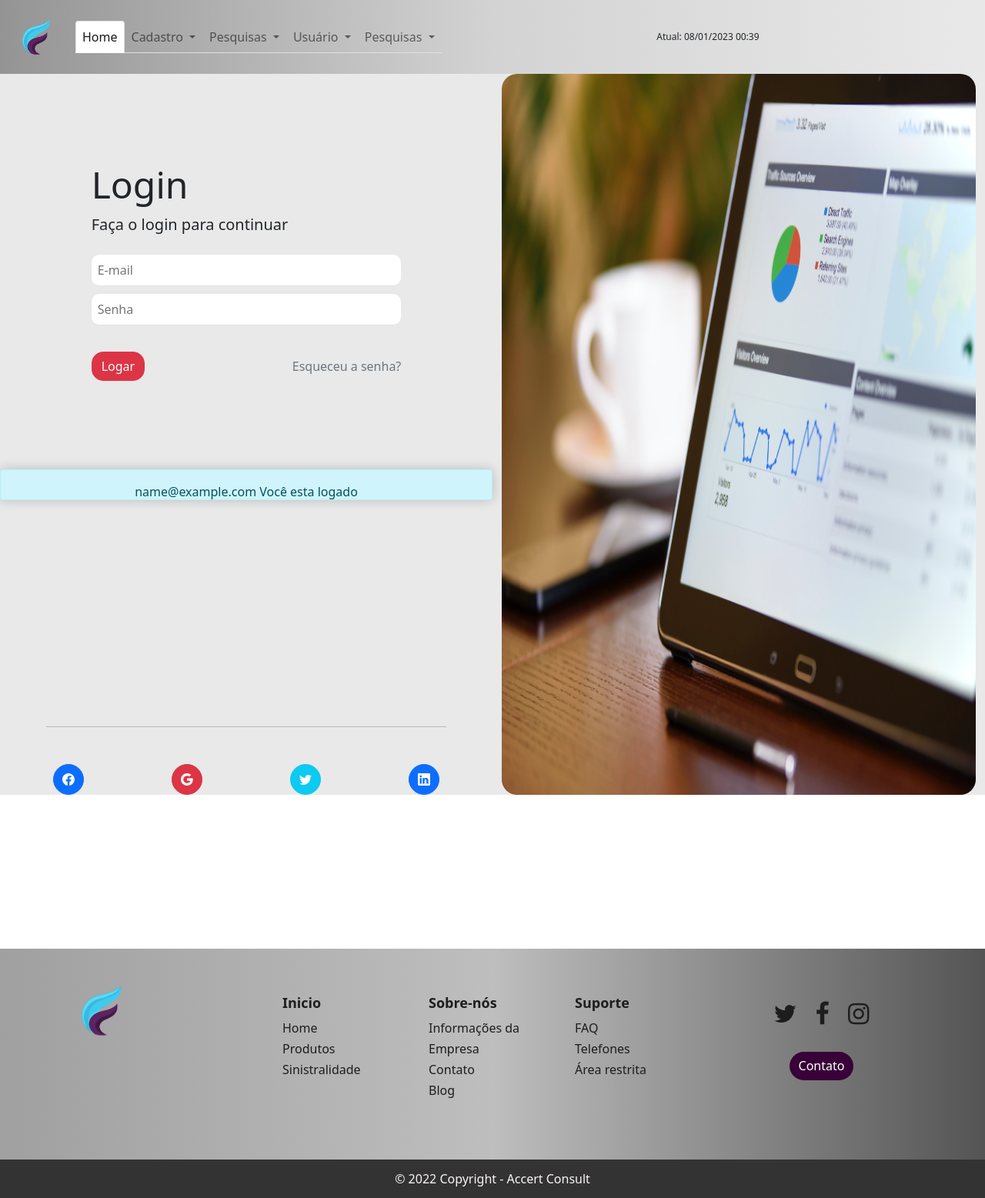
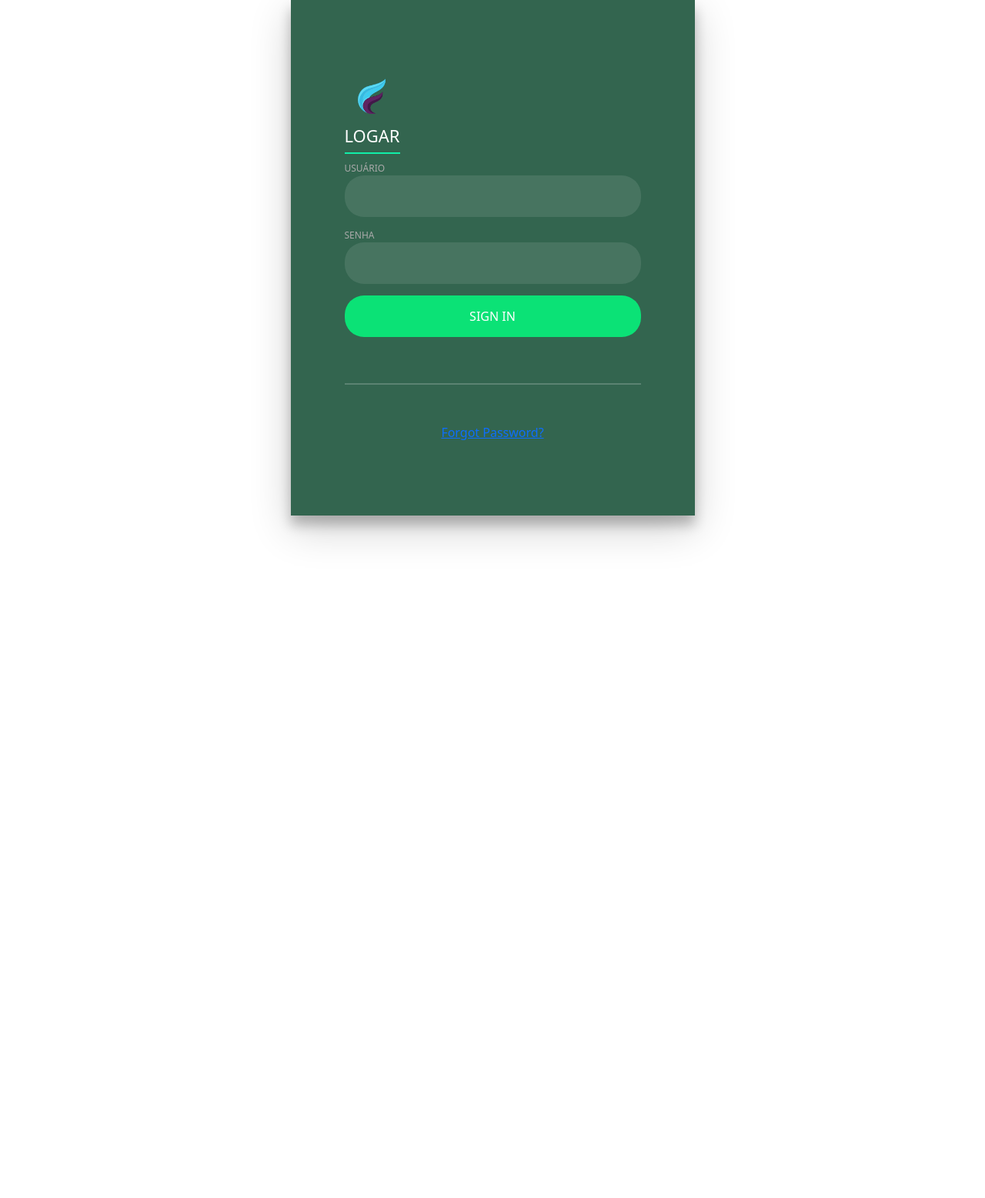
Before and after one commit to crisppi/EventoFull, a PHP site: page / in a window 1280 px wide. Shown: the whole page at 77% size. After the commit the page ends 703 px from the top, so only its background shows below. Run offline with PHP 8.4, Linux system fonts and the light colour scheme; the visitor is signed in with stand-in values (Sample User, id 1).

Commit message:
08/01 (12)

```diff
--- /dev/null
+++ b/css/login.css
@@ -0,0 +1,196 @@
+body {
+    margin: 0;
+    color: #6a6f8c;
+    background: #c8c8c8;
+    font: 600 16px/18px 'Open Sans', sans-serif;
+}
+
+*,
+:after,
+:before {
+    box-sizing: border-box
+}
+
+.clearfix:after,
+.clearfix:before {
+    content: '';
+    display: table
+}
+
+.clearfix:after {
+    clear: both;
+    display: block
+}
+
+a {
+    color: inherit;
+    text-decoration: none
+}
+
+.login-wrap {
+    width: 100%;
+    margin: auto;
+    max-width: 525px;
+    min-height: 670px;
+    position: relative;
+    box-shadow: 0 12px 15px 0 rgba(0, 0, 0, .24), 0 17px 50px 0 rgba(0, 0, 0, .19);
+}
+
+.login-html {
+    width: 100%;
+    height: 100%;
+    position: absolute;
+    padding: 90px 70px 50px 70px;
+    background: rgba(29, 85, 60, 0.9);
+}
+
+.login-html .sign-in-htm,
+.login-html .sign-up-htm {
+    top: 0;
+    left: 0;
+    right: 0;
+    bottom: 0;
+    position: absolute;
+    transform: rotateY(180deg);
+    backface-visibility: hidden;
+    transition: all .4s linear;
+}
+
+.login-html .sign-in,
+.login-html .sign-up,
+.login-form .group .check {
+    display: none;
+}
+
+.login-html .tab,
+.login-form .group .label,
+.login-form .group .button {
+    text-transform: uppercase;
+}
+
+.login-html .tab {
+    font-size: 22px;
+    margin-right: 15px;
+    padding-bottom: 5px;
+    margin: 0 15px 10px 0;
+    display: inline-block;
+    border-bottom: 2px solid transparent;
+}
+
+.login-html .sign-in:checked+.tab,
+.login-html .sign-up:checked+.tab {
+    color: #fff;
+    border-color: #11eea8;
+}
+
+.login-form {
+    min-height: 345px;
+    position: relative;
+    perspective: 1000px;
+    transform-style: preserve-3d;
+}
+
+.login-form .group {
+    margin-bottom: 15px;
+}
+
+.login-form .group .label,
+.login-form .group .input,
+.login-form .group .button {
+    width: 100%;
+    color: #fff;
+    display: block;
+}
+
+.login-form .group .input,
+.login-form .group .button {
+    border: none;
+    padding: 15px 20px;
+    border-radius: 25px;
+    background: rgba(255, 255, 255, .1);
+}
+
+.login-form .group input[data-type="password"] {
+    -webkit-text-security: circle;
+}
+
+.login-form .group .label {
+    color: #aaa;
+    font-size: 12px;
+}
+
+.login-form .group .button {
+    background: #0be276;
+}
+
+.login-form .group .button:hover {
+    background: #0b8a4b;
+    border-color: #11eea8;
+}
+
+.login-form .group label .icon {
+    width: 15px;
+    height: 15px;
+    border-radius: 2px;
+    position: relative;
+    display: inline-block;
+    background: rgba(255, 255, 255, .1);
+}
+
+.login-form .group label .icon:before,
+.login-form .group label .icon:after {
+    content: '';
+    width: 10px;
+    height: 2px;
+    background: #fff;
+    position: absolute;
+    transition: all .2s ease-in-out 0s;
+}
+
+.login-form .group label .icon:before {
+    left: 3px;
+    width: 5px;
+    bottom: 6px;
+    transform: scale(0) rotate(0);
+}
+
+.login-form .group label .icon:after {
+    top: 6px;
+    right: 0;
+    transform: scale(0) rotate(0);
+}
+
+.login-form .group .check:checked+label {
+    color: #fff;
+}
+
+.login-form .group .check:checked+label .icon {
+    background: #1161ee;
+}
+
+.login-form .group .check:checked+label .icon:before {
+    transform: scale(1) rotate(45deg);
+}
+
+.login-form .group .check:checked+label .icon:after {
+    transform: scale(1) rotate(-45deg);
+}
+
+.login-html .sign-in:checked+.tab+.sign-up+.tab+.login-form .sign-in-htm {
+    transform: rotate(0);
+}
+
+.login-html .sign-up:checked+.tab+.login-form .sign-up-htm {
+    transform: rotate(0);
+}
+
+.hr {
+    height: 2px;
+    margin: 60px 0 50px 0;
+    background: rgba(255, 255, 255, .2);
+}
+
+.foot-lnk {
+    text-align: center;
+    color: #fff;
+}
--- a/index.php
+++ b/index.php
@@ -1,62 +1,5 @@
 <?php
-require_once("templates/header.php");
+require_once("templates/headerBase.php");
+require_once("templates/modelo.html");
 ?>
-<div class="container-fluid">
-    <div class="row full-height" style="background-color:#e9e9e9">
-        <div class="col-md-6 col-12">
-            <div class="row full-height justify-content-center">
-                <div class="col-8 col-xxl-5 align-self-center">
-                    <h2 class="display-5">Login</h2>
-                    <p class="lead mb-4">Faça o login para continuar</p>
-                    <form method="post">
-                        <input class="input border-0 border-bottom p-2" style="border-radius:10px" name="email_login" id="email_login" placeholder="E-mail" type="email" />
-                        <br />
-                        <input class="input border-0 border-bottom p-2" style="border-radius:10px" placeholder="Senha" type="password" />
-                        <br />
-                        <div class="mt-4 d-flex justify-content-between align-items-center">
-                            <button style="border-radius:15px" type=" submit" class="btn btn-danger">Logar</button>
-                            <a href="#" class="text-secondary text-decoration-none">Esqueceu a senha?</a>
-                        </div>
-                    </form>
-                </div>
-
-                <?php if (isset($_SESSION['email_login'])) { ?>
-                    <div class="alerta alert alert-info d-flex justify-content-center" style="height: 40px;">
-                        <?php echo $_SESSION['email_login'] . " Você esta logado"; ?>
-                    </div>
-            </div>
-        <?php } ?>
-
-        <hr class="m-5">
-        <div class="d-flex icons justify-content-around">
-            <button class="btn btn-primary rounded-circle">
-                <svg xmlns="http://www.w3.org/2000/svg" width="16" height="16" fill="currentColor" class="bi bi-facebook" viewBox="0 0 16 16">
-                    <path d="M16 8.049c0-4.446-3.582-8.05-8-8.05C3.58 0-.002 3.603-.002 8.05c0 4.017 2.926 7.347 6.75 7.951v-5.625h-2.03V8.05H6.75V6.275c0-2.017 1.195-3.131 3.022-3.131.876 0 1.791.157 1.791.157v1.98h-1.009c-.993 0-1.303.621-1.303 1.258v1.51h2.218l-.354 2.326H9.25V16c3.824-.604 6.75-3.934 6.75-7.951z" />
-                </svg>
-            </button>
-            <button class="btn btn-danger rounded-circle">
-                <svg xmlns="http://www.w3.org/2000/svg" width="16" height="16" fill="currentColor" class="bi bi-google" viewBox="0 0 16 16">
-                    <path d="M15.545 6.558a9.42 9.42 0 0 1 .139 1.626c0 2.434-.87 4.492-2.384 5.885h.002C11.978 15.292 10.158 16 8 16A8 8 0 1 1 8 0a7.689 7.689 0 0 1 5.352 2.082l-2.284 2.284A4.347 4.347 0 0 0 8 3.166c-2.087 0-3.86 1.408-4.492 3.304a4.792 4.792 0 0 0 0 3.063h.003c.635 1.893 2.405 3.301 4.492 3.301 1.078 0 2.004-.276 2.722-.764h-.003a3.702 3.702 0 0 0 1.599-2.431H8v-3.08h7.545z" />
-                </svg>
-            </button>
-            <button class="btn btn-info rounded-circle">
-                <svg xmlns="http://www.w3.org/2000/svg" width="16" height="16" fill="currentColor" class="bi bi-twitter" viewBox="0 0 16 16">
-                    <path d="M5.026 15c6.038 0 9.341-5.003 9.341-9.334 0-.14 0-.282-.006-.422A6.685 6.685 0 0 0 16 3.542a6.658 6.658 0 0 1-1.889.518 3.301 3.301 0 0 0 1.447-1.817 6.533 6.533 0 0 1-2.087.793A3.286 3.286 0 0 0 7.875 6.03a9.325 9.325 0 0 1-6.767-3.429 3.289 3.289 0 0 0 1.018 4.382A3.323 3.323 0 0 1 .64 6.575v.045a3.288 3.288 0 0 0 2.632 3.218 3.203 3.203 0 0 1-.865.115 3.23 3.23 0 0 1-.614-.057 3.283 3.283 0 0 0 3.067 2.277A6.588 6.588 0 0 1 .78 13.58a6.32 6.32 0 0 1-.78-.045A9.344 9.344 0 0 0 5.026 15z" />
-                </svg>
-            </button>
-            <button class="btn btn-primary rounded-circle">
-                <svg xmlns="http://www.w3.org/2000/svg" width="16" height="16" fill="currentColor" class="bi bi-linkedin" viewBox="0 0 16 16">
-                    <path d="M0 1.146C0 .513.526 0 1.175 0h13.65C15.474 0 16 .513 16 1.146v13.708c0 .633-.526 1.146-1.175 1.146H1.175C.526 16 0 15.487 0 14.854V1.146zm4.943 12.248V6.169H2.542v7.225h2.401zm-1.2-8.212c.837 0 1.358-.554 1.358-1.248-.015-.709-.52-1.248-1.342-1.248-.822 0-1.359.54-1.359 1.248 0 .694.521 1.248 1.327 1.248h.016zm4.908 8.212V9.359c0-.216.016-.432.08-.586.173-.431.568-.878 1.232-.878.869 0 1.216.662 1.216 1.634v3.865h2.401V9.25c0-2.22-1.184-3.252-2.764-3.252-1.274 0-1.845.7-2.165 1.193v.025h-.016a5.54 5.54 0 0 1 .016-.025V6.169h-2.4c.03.678 0 7.225 0 7.225h2.4z" />
-                </svg>
-            </button>
-        </div>
-        </div>
-        <div class="col-md-6 col-12 full-height d-none d-md-block">
-            <img src="img/black.jpg" style="width:100%; height:100%; opacity:0,5; border-radius:20px" alt="Full">
-        </div>
-    </div>
-</div>
 <script src="https://cdn.jsdelivr.net/npm/bootstrap@5.0.1/dist/js/bootstrap.bundle.min.js" integrity="sha384-gtEjrD/SeCtmISkJkNUaaKMoLD0//ElJ19smozuHV6z3Iehds+3Ulb9Bn9Plx0x4" crossorigin="anonymous"></script>
-<?php
-require_once("templates/footer.php");
-?>
--- a/templates/header.php
+++ b/templates/header.php
@@ -13,6 +13,7 @@ include_once("db.php"); ?>
   <title>Gestão Qualidade-2022</title>
   <!-- Boostrap -->
   <link href="<?php $BASE_URL ?>css/style.css" rel="stylesheet">
+  <link href="<?php $BASE_URL ?>css/login.css" rel="stylesheet">
   <link href="<?php $BASE_URL ?>css/styleMenu.css" rel="stylesheet">
   <link href="https://cdn.jsdelivr.net/npm/bootstrap@5.0.1/dist/css/bootstrap.min.css" rel="stylesheet" integrity="sha384-+0n0xVW2eSR5OomGNYDnhzAbDsOXxcvSN1TPprVMTNDbiYZCxYbOOl7+AMvyTG2x" crossorigin="anonymous">
   <link rel="stylesheet" href="https://cdnjs.cloudflare.com/ajax/libs/font-awesome/4.7.0/css/font-awesome.min.css">
@@ -43,7 +44,6 @@ include_once("db.php"); ?>
               </a>
               <ul class="dropdown-menu" aria-labelledby="navbarScrollingDropdown">
                 <li><a class="dropdown-item" href="<?php $BASE_URL ?>cad_evento.php">Cadastrar novo evento</a></li>
-
             </li>
           </ul>
           </li>
@@ -76,8 +76,9 @@ include_once("db.php"); ?>
           </li>
         </div>
       </div>
-      <div class="col-md-4" style="margin-left:20px; font-size:12px">
+      <div class="col-md-2" style="margin-left:200px; font-weight:600 ;font-size:12px">
         <?php
+        echo "Bem vindo ao Painel, " . $_SESSION['email_login'] . "<br>";
         $agora = date('d/m/Y H:i');
         echo "Atual:  " . $agora ?>
       </div>
--- /dev/null
+++ b/templates/headerBase.php
@@ -0,0 +1,31 @@
+<?php
+
+include_once("globals.php");
+include_once("db.php"); ?>
+
+<!DOCTYPE html>
+<html lang="pt-br">
+
+<head>
+  <meta charset="UTF-8">
+  <meta http-equiv="X-UA-Compatible" content="IE=edge">
+  <meta name="viewport" content="width=device-width, initial-scale=1.0">
+  <title>Gestão Qualidade-2022</title>
+  <!-- Boostrap -->
+  <link href="<?php $BASE_URL ?>css/style.css" rel="stylesheet">
+  <link href="<?php $BASE_URL ?>css/login.css" rel="stylesheet">
+  <link href="<?php $BASE_URL ?>css/styleMenu.css" rel="stylesheet">
+  <link href="https://cdn.jsdelivr.net/npm/bootstrap@5.0.1/dist/css/bootstrap.min.css" rel="stylesheet" integrity="sha384-+0n0xVW2eSR5OomGNYDnhzAbDsOXxcvSN1TPprVMTNDbiYZCxYbOOl7+AMvyTG2x" crossorigin="anonymous">
+  <link rel="stylesheet" href="https://cdnjs.cloudflare.com/ajax/libs/font-awesome/4.7.0/css/font-awesome.min.css">
+  <link rel="stylesheet" href="https://cdn.jsdelivr.net/npm/bootstrap-icons@1.5.0/font/bootstrap-icons.css">
+  <link rel="stylesheet" href="https://cdnjs.cloudflare.com/ajax/libs/font-awesome/5.15.1/css/all.min.css" integrity="sha512-+4zCK9k+qNFUR5X+cKL9EIR+ZOhtIloNl9GIKS57V1MyNsYpYcUrUeQc9vNfzsWfV28IaLL3i96P9sdNyeRssA==" crossorigin="anonymous" />
+  <link rel="stylesheet" href="https://cdnjs.cloudflare.com/ajax/libs/font-awesome/4.7.0/css/font-awesome.min.css">
+
+</head>
+
+<body>
+
+</body>
+<script src="https://cdn.jsdelivr.net/npm/bootstrap@5.0.1/dist/js/bootstrap.bundle.min.js" integrity="sha384-gtEjrD/SeCtmISkJkNUaaKMoLD0//ElJ19smozuHV6z3Iehds+3Ulb9Bn9Plx0x4" crossorigin="anonymous"></script>
+
+</html>
--- /dev/null
+++ b/templates/modelo.html
@@ -0,0 +1,33 @@
+<div class="login-wrap">
+    <div class="login-html">
+        <div>
+            <a class="navbar-brand" href="index.php">
+                <img src="img/full-03.jpeg" style="width:70px; height:70px " alt="Full">
+            </a> <button class="navbar-toggler" type="button" data-bs-toggle="collapse" data-bs-target="#navbarScroll" aria-controls="navbarScroll" aria-expanded="false" aria-label="Toggle navigation">
+                <span class="navbar-toggler-icon"></span>
+        </div>
+        <input id="tab-1" type="radio" name="tab" class="sign-in" checked><label for="tab-1" class="tab">Logar</label>
+        <input id="tab-2" type="radio" name="tab" class="sign-up"><label for="tab-2" class="tab"></label>
+        <div class="login-form">
+            <div class="sign-in-htm">
+                <div class="group">
+                    <label for="username" class="label">Usuário</label>
+                    <input id="username" type="text" class="input">
+                </div>
+                <div class="group">
+                    <label for="senha_user" class="label">Senha</label>
+                    <input id="senha_user" type="password" class="input" data-type="password">
+                </div>
+
+                <div class="group">
+                    <input type="submit" class="button" value="Sign In">
+                </div>
+                <div class="hr"></div>
+                <div class="foot-lnk">
+                    <a href="#forgot">Forgot Password?</a>
+                </div>
+            </div>
+
+        </div>
+    </div>
+</div>
```
Also changed, not shown: dao/usuarioDao.php (+24 -0 lines), index2.php (added, +66 -0 lines).
